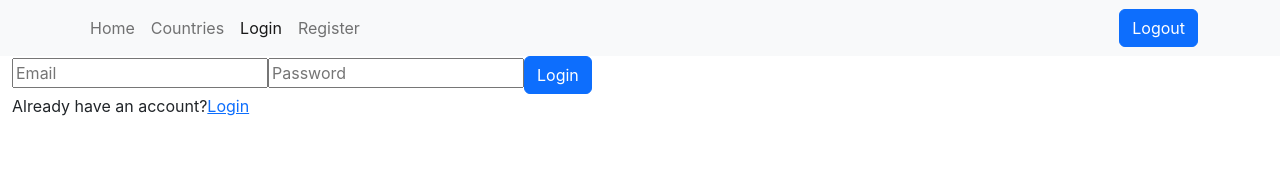
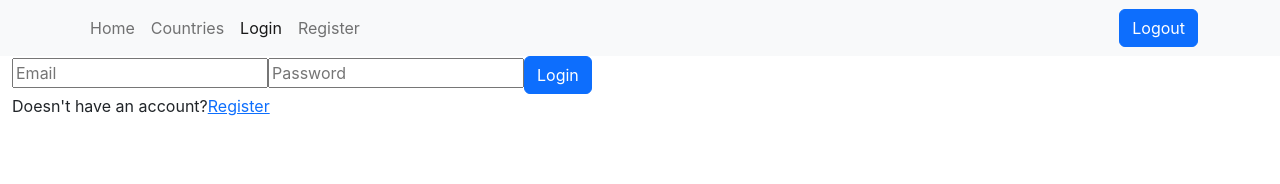
Before and after one commit to shree0007/Countries-App_react, a React (Create React App) app: page /login in a window 1280 px wide. Shown: the top 184 px of the page. Built offline with nearby package versions, Linux system fonts and the light colour scheme; no server answers.

Commit message:
fixed routes-related typos

```diff
--- a/src/App.js
+++ b/src/App.js
@@ -8,8 +8,16 @@ import Layout from './pages/Layout';
 import 'bootstrap-icons/font/bootstrap-icons.css';
 import Login from './components/Login';
 import Register from './components/Register';
+import ProtectedRoute from './auth/ProtectedRoute';
+import { useAuthState } from 'react-firebase-hooks/auth';
+import { auth } from './auth/firebase';
+
+
 
 const App = () => {
+
+  const [user] = useAuthState(auth)
+
   return (
     <BrowserRouter>
       <Routes>
@@ -18,8 +26,11 @@ const App = () => {
           <Route path="/login" element={<Login />} />
           <Route path="/register" element={<Register />} />
 
-          <Route path="/countries" element={<Countries />} />
-          <Route path="/countries/:single" element={<CountriesSingle />} />
+          <Route element={<ProtectedRoute user={user} />}>
+            <Route path="/countries" element={<Countries />} />
+            <Route path="/countries/:single" element={<CountriesSingle />} />
+          </Route>
+
         </Route>
       </Routes>
     </BrowserRouter>
--- a/src/auth/ProtectedRoute.js
+++ b/src/auth/ProtectedRoute.js
@@ -1,8 +1,8 @@
 import { Navigate, Outlet } from "react-router-dom";
 
-const ProtectedRoute = (user, children) => {
+const ProtectedRoute = ({ user, children }) => {
     if (!user) {
-        return <Navigate to="/login" />
+        return <Navigate to="login" />
     }
     return <Outlet />
 
--- a/src/components/Login.jsx
+++ b/src/components/Login.jsx
@@ -10,7 +10,7 @@ const Login = () => {
 
     const [email, setEmail] = useState('');
     const [password, setPassword] = useState('');
-    const [user, loading, error] = useAuthState('');
+    const [user, loading, error] = useAuthState(auth);
     const navigate = useNavigate();
 
     useEffect(() => {
@@ -34,11 +34,11 @@ const Login = () => {
                 placeholder="Password"
             />
 
-            <Button onClick={(e) => loginWithEmailAndPassword}>Login</Button>
+            <Button onClick={() => loginWithEmailAndPassword(email, password)}>Login</Button>
 
             <div>
-                Already have an account?
-                <Link to="/login">Login</Link>
+                Doesn't have an account?
+                <Link to="/register">Register</Link>
             </div>
         </div>
     );
--- a/src/pages/Layout.jsx
+++ b/src/pages/Layout.jsx
@@ -31,7 +31,7 @@ const Layout = () => {
                 </LinkContainer>
               </Nav>
             </Navbar.Collapse>
-            <Button onClick={() => logout}>Logout</Button>
+            <Button onClick={logout}>Logout</Button>
           </Container>
         </Navbar>
       </Row>
```
